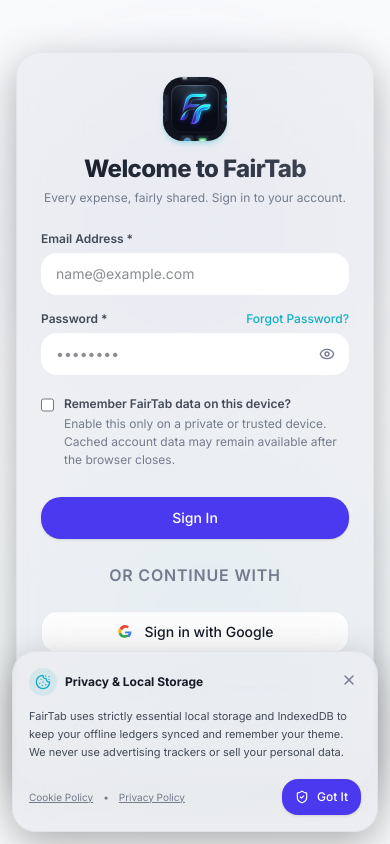
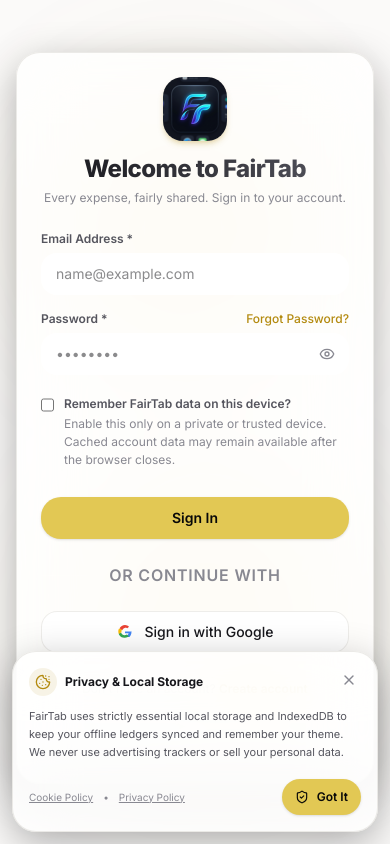
Before and after one commit to Rohitpvt/FairTab, a React (Vite) app: page /#/auth/login in a window 390 px wide. Built offline with nearby package versions, Linux system fonts and the light colour scheme; no server answers; sample sign-in values are in the browser's storage.

Commit message:
feat(ui): implement Aura Dark and Gold Bento redesign across desktop and mobile

```diff
--- a/src/components/layout/TopHeader.tsx
+++ b/src/components/layout/TopHeader.tsx
@@ -35,7 +35,7 @@ export const TopHeader: React.FC<TopHeaderProps> = ({ title, onSearchClick }) =>
 
       {/* Page / Context title */}
       <div className="flex items-center gap-3 relative z-10">
-        <h2 className="text-sm sm:text-base font-extrabold text-transparent bg-clip-text bg-gradient-to-r from-accent-indigo via-accent-violet to-accent-cyan uppercase tracking-wider md:hidden">
+        <h2 className="text-sm sm:text-base font-extrabold text-[#E2C854] uppercase tracking-wider md:hidden">
           FairTab
         </h2>
         <span className="h-4 w-px bg-white/10 md:hidden" />
@@ -49,10 +49,10 @@ export const TopHeader: React.FC<TopHeaderProps> = ({ title, onSearchClick }) =>
         {/* Search launcher */}
         <button
           onClick={onSearchClick}
-          className="flex items-center gap-2 px-3 py-1.5 rounded-full bg-white/[0.04] hover:bg-white/[0.08] active:scale-95 text-text-muted hover:text-text-primary text-xs transition-all duration-200 border border-white/10 cursor-pointer min-h-[38px] min-w-[38px] md:min-w-[190px] shadow-sm"
+          className="flex items-center gap-2 px-3.5 py-1.5 rounded-full bg-white/[0.04] hover:bg-white/[0.08] active:scale-95 text-text-muted hover:text-text-primary text-xs transition-all duration-150 border border-white/10 cursor-pointer min-h-[38px] min-w-[38px] md:min-w-[190px] shadow-sm"
           aria-label="Open command search"
         >
-          <Search className="h-4 w-4 shrink-0 text-accent-cyan" />
+          <Search className="h-4 w-4 shrink-0 text-[#E2C854]" />
           <span className="hidden md:inline font-medium text-text-secondary">Search shortcuts...</span>
           <kbd className="hidden lg:inline-flex items-center justify-center h-5 px-1.5 rounded-md bg-white/5 border border-white/10 font-sans text-[10px] text-text-muted ml-auto font-medium">
             Ctrl K
--- a/src/components/ui/Button.tsx
+++ b/src/components/ui/Button.tsx
@@ -24,21 +24,21 @@ export const Button = React.forwardRef<HTMLButtonElement, ButtonProps>(
   ) => {
     // Focus visible styling, transitions
     const baseStyles =
-      "relative inline-flex items-center justify-center font-medium rounded-lg transition-all duration-150 ease-out focus-visible:outline-2 focus-visible:outline-accent-cyan focus-visible:outline-offset-2 active:scale-98 disabled:opacity-50 disabled:pointer-events-none disabled:active:scale-100";
+      "relative inline-flex items-center justify-center font-medium transition-all duration-150 ease-out focus-visible:outline-2 focus-visible:outline-accent-gold focus-visible:outline-offset-2 active:scale-[0.98] disabled:opacity-50 disabled:pointer-events-none disabled:active:scale-100";
 
     const variantStyles = {
-      primary: "bg-accent-indigo text-white hover:bg-opacity-90 border border-transparent shadow-sm",
-      secondary: "glass-subtle text-text-primary hover:bg-surface-hover border border-border-color shadow-sm",
+      primary: "bg-[#E2C854] text-[#080808] hover:bg-[#ebd56c] font-semibold border border-[#E2C854]/40 shadow-sm",
+      secondary: "glass-subtle text-text-primary hover:bg-surface-hover hover:border-border-color border border-border-color/80 shadow-sm",
       danger: "bg-danger text-white hover:bg-opacity-90 border border-transparent shadow-sm",
       ghost: "text-text-secondary hover:bg-surface-hover hover:text-text-primary border border-transparent",
       gradient:
-        "bg-accent-indigo text-white hover:bg-opacity-90 border border-transparent shadow-sm",
+        "bg-[#E2C854] text-[#080808] hover:bg-[#ebd56c] font-semibold border border-[#E2C854]/40 shadow-sm",
     };
 
     const sizeStyles = {
-      sm: "px-3 py-1.5 text-xs rounded-lg min-h-[36px]",
+      sm: "px-3 py-1.5 text-xs rounded-xl min-h-[36px]",
       md: "px-4 py-2 text-sm rounded-xl min-h-[42px] sm:min-h-[44px]",
-      lg: "px-5 py-2.5 text-base rounded-xl min-h-[48px]",
+      lg: "px-5 py-2.5 text-base rounded-2xl min-h-[48px]",
       icon: "p-2 rounded-full min-w-[44px] min-h-[44px] justify-center items-center",
     };
 
--- a/src/components/ui/ExpenseRow.tsx
+++ b/src/components/ui/ExpenseRow.tsx
@@ -106,18 +106,18 @@ export const ExpenseRow: React.FC<ExpenseRowProps> = ({
 
   return (
     <div
-      className={`flex items-center justify-between p-4 glass-subtle rounded-xl border border-white/5 hover:border-white/10 transition-colors ${className}`}
+      className={`flex items-center justify-between p-4 bg-surface-primary/80 hover:bg-surface-secondary/90 rounded-2xl border border-border-color/80 hover:border-border-color transition-all duration-150 ${className}`}
       {...props}
     >
       <div className="flex items-center gap-3.5 min-w-0">
-        <div className="p-2.5 rounded-lg bg-surface-elevated text-text-secondary">
+        <div className="p-2.5 rounded-xl bg-surface-secondary border border-border-color/60 text-text-secondary">
           {getCategoryIcon()}
         </div>
         <div className="min-w-0">
           <div className="flex items-center gap-2">
             <h4 className="text-sm font-semibold text-text-primary truncate">{title}</h4>
             {groupName && (
-              <span className="text-[10px] text-text-muted truncate px-1.5 py-0.5 rounded bg-white/5">
+              <span className="text-[10px] font-medium text-text-muted truncate px-2 py-0.5 rounded-full bg-surface-elevated border border-border-color/50">
                 {groupName}
               </span>
             )}
--- a/src/styles/globals.css
+++ b/src/styles/globals.css
@@ -15,6 +15,8 @@
   --color-text-muted: hsl(var(--text-muted));
   --color-text-disabled: hsl(var(--text-disabled));
 
+  --color-accent-gold: hsl(var(--accent-gold));
+  --color-accent-gold-hover: hsl(var(--accent-gold-hover));
   --color-accent-indigo: hsl(var(--accent-indigo));
   --color-accent-violet: hsl(var(--accent-violet));
   --color-accent-cyan: hsl(var(--accent-cyan));
@@ -29,6 +31,7 @@
   --radius-lg: var(--radius-lg);
   --radius-xl: var(--radius-xl);
   --radius-2xl: var(--radius-2xl);
+  --radius-bento: var(--radius-bento);
 
   --animate-shimmer: shimmer 2s infinite linear;
 
--- a/src/styles/tokens.css
+++ b/src/styles/tokens.css
@@ -1,33 +1,38 @@
 :root {
-  /* Default Theme: Dark Mode values - Deep OLED Obsidian Palette */
-  --bg-base: 220 20% 2%;        /* Deepest Pitch/Obsidian #030407 */
-  --bg-deep: 220 18% 3.5%;      /* Ultra-deep abyss layer #06080b */
-  --surface-primary: 220 16% 5.5%; /* Pitch card surface #0b0e12 */
-  --surface-secondary: 220 14% 8%; /* Secondary surface #10141a */
-  --surface-elevated: 220 12% 11%; /* Floating elevated card #171b22 */
-  --surface-hover: 220 12% 14%;    /* Hover state #1e232c */
-  --border-color: 220 10% 14%;     /* Sleek subtle crisp border #1f232a */
+  /* Default Theme: Aura Dark & Gold Bento Palette */
+  --bg-base: 0 0% 3.1%;          /* #080808 Deep pitch background (preserved) */
+  --bg-deep: 0 0% 4.8%;          /* #0C0C0C Deep secondary canvas */
+  --surface-primary: 0 0% 6.5%;  /* #101010 Darker bento card surface */
+  --surface-secondary: 0 0% 8.5%;/* #161616 Nested surface */
+  --surface-elevated: 0 0% 11%;  /* #1C1C1C Modal & floating surface */
+  --surface-hover: 0 0% 13%;     /* #212121 Interactive hover */
+  --border-color: 240 3.7% 12%;  /* #1C1C1F Darker subtle precise border */
 
-  --text-primary: 220 33% 98%;
-  --text-secondary: 220 14% 75%;
-  --text-muted: 220 10% 52%;
-  --text-disabled: 220 8% 32%;
+  --text-primary: 0 0% 100%;     /* #FFFFFF Crisp header & body */
+  --text-secondary: 240 5% 65%;  /* #A1A1AA Readable metadata */
+  --text-muted: 240 4% 46%;      /* #71717A Subtle caption */
+  --text-disabled: 240 4% 30%;   /* Inactive state */
 
-  --accent-indigo: 246 100% 71%;
-  --accent-violet: 271 91% 65%;
-  --accent-cyan: 188 86% 53%;
+  /* Aura Accent Gold */
+  --accent-gold: 48 72% 61%;     /* #E2C854 Signature Aura gold */
+  --accent-gold-hover: 48 72% 52%;
+  --accent-gold-muted: 48 50% 25%;
+  --accent-indigo: 48 72% 61%;   /* Map primary action to Aura gold */
+  --accent-violet: 45 80% 65%;
+  --accent-cyan: 48 72% 61%;     /* Aura gold focus & neon highlights */
 
-  --success: 158 64% 52%;
-  --warning: 43 96% 56%;
-  --danger: 350 89% 70%;
+  --success: 158 64% 52%;        /* #22C55E */
+  --warning: 48 72% 61%;         /* Gold warning tone */
+  --danger: 350 89% 70%;         /* #F87171 */
   --info: 198 93% 60%;
 
-  /* Radii */
+  /* Bento Geometry Radii */
   --radius-sm: 0.5rem;
   --radius-md: 0.75rem;
   --radius-lg: 1rem;
   --radius-xl: 1.25rem;
   --radius-2xl: 1.5rem;
+  --radius-bento: 2rem;
   --radius-full: 9999px;
 
   /* Durations */
@@ -37,27 +42,31 @@
   --ease-standard: cubic-bezier(0.2, 0.8, 0.2, 1);
 }
 
-/* Light Theme overrides */
+/* Light Theme overrides - Crisp Gold & Warm Clean Surfaces */
 .light {
-  --bg-base: 210 20% 98%;
-  --bg-deep: 210 15% 95%;
-  --surface-primary: 0 0% 100%;
-  --surface-secondary: 210 16% 96%;
-  --surface-elevated: 210 14% 93%;
-  --surface-hover: 210 10% 90%;
-  --border-color: 210 14% 88%;
+  --bg-base: 40 20% 98%;          /* Warm crisp light canvas */
+  --bg-deep: 40 15% 94%;          /* Subtle contrast layer */
+  --surface-primary: 0 0% 100%;   /* Pure white card */
+  --surface-secondary: 40 10% 96%;/* Soft nested card */
+  --surface-elevated: 0 0% 100%;  /* Elevated card */
+  --surface-hover: 40 15% 92%;
+  --border-color: 40 10% 88%;     /* Clean warm border */
 
-  --text-primary: 220 30% 12%;
-  --text-secondary: 220 14% 30%;
-  --text-muted: 220 10% 50%;
-  --text-disabled: 220 8% 70%;
+  --text-primary: 240 10% 10%;    /* #18181B High-contrast body */
+  --text-secondary: 240 5% 35%;   /* #52525B Readable secondary */
+  --text-muted: 240 4% 55%;       /* #8C8C94 */
+  --text-disabled: 240 4% 75%;
 
-  --accent-indigo: 246 85% 58%;
-  --accent-violet: 271 80% 55%;
-  --accent-cyan: 188 85% 42%;
+  /* Light mode Gold Accents - deep, rich and high-contrast */
+  --accent-gold: 45 85% 38%;      /* Deep readable luxury gold */
+  --accent-gold-hover: 45 85% 32%;
+  --accent-gold-muted: 45 40% 88%;
+  --accent-indigo: 45 85% 38%;
+  --accent-violet: 45 70% 35%;
+  --accent-cyan: 45 85% 38%;
 
   --success: 142 75% 35%;
-  --warning: 37 85% 40%;
+  --warning: 42 90% 38%;
   --danger: 346 80% 48%;
-  --info: 198 85% 48%;
+  --info: 198 85% 42%;
 }
```
Also changed, not shown: src/components/dashboard/PersonalDebtSummaryCard.tsx (+10 -10 lines), src/components/layout/MobileNavigation.tsx (+14 -14 lines), src/components/layout/Sidebar.tsx (+4 -4 lines), src/components/ui/BalanceCard.tsx (+4 -7 lines), src/features/dashboard/OverviewPage.tsx (+43 -7 lines), src/features/groups/GroupsPage.tsx (+6 -6 lines).
